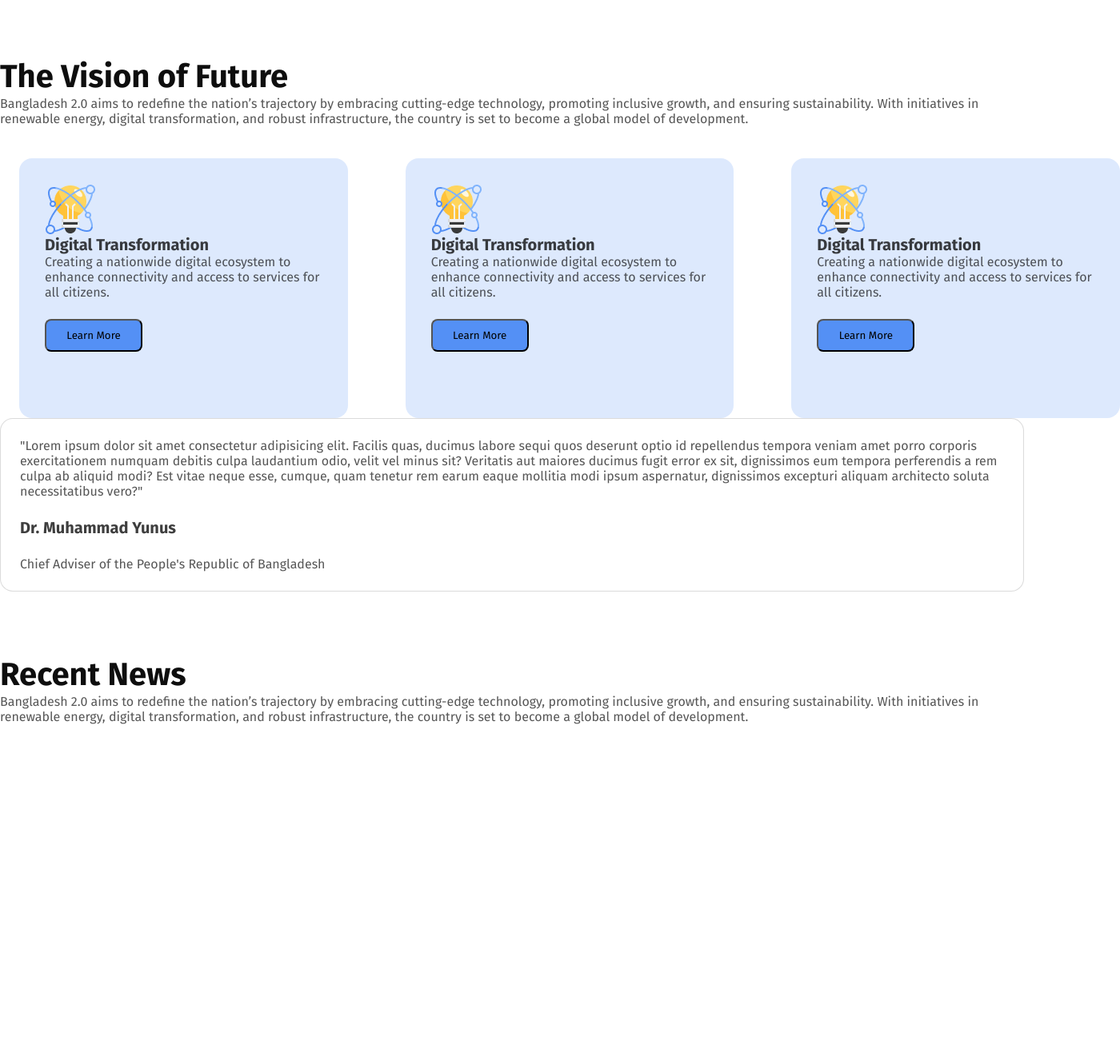
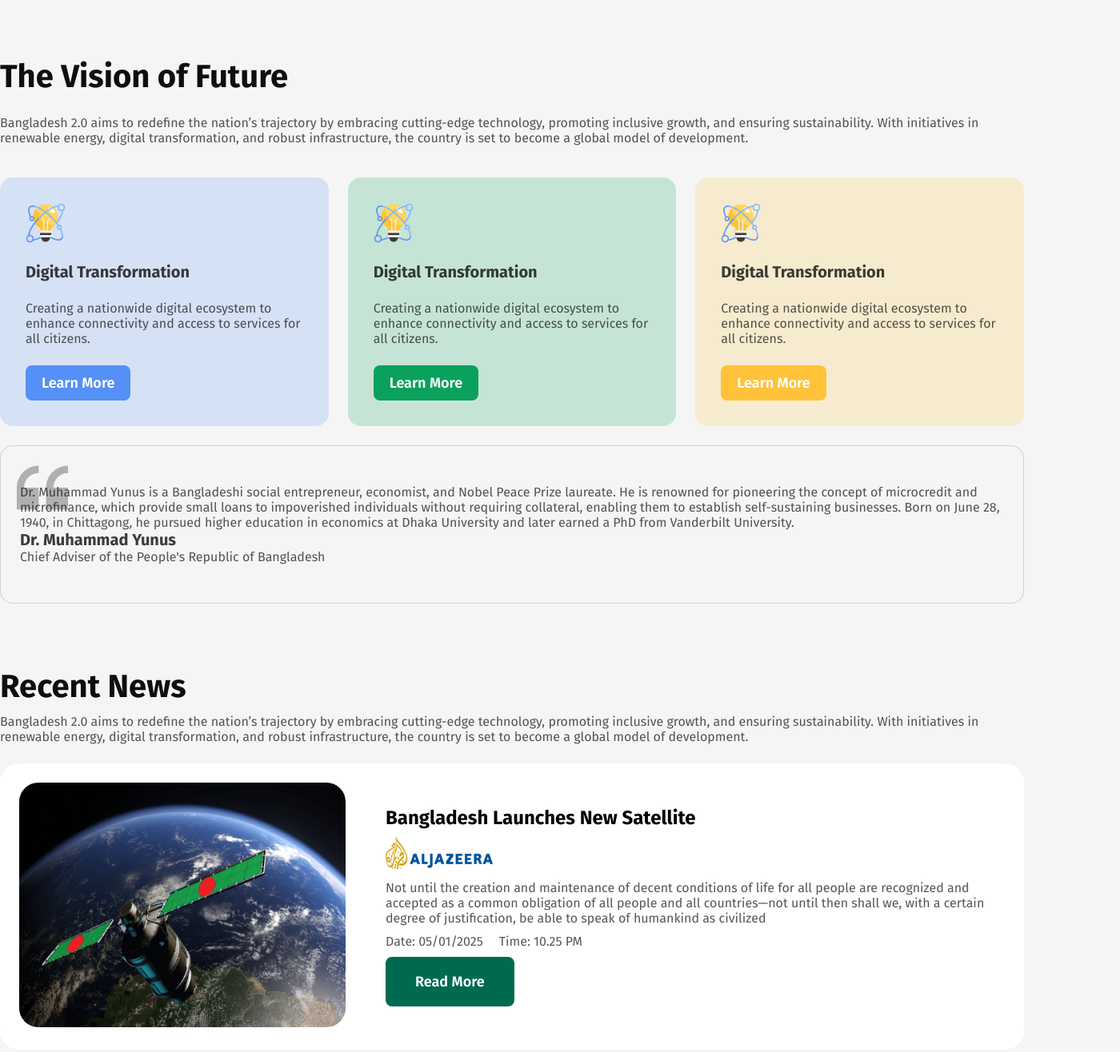
Before and after one commit to sifathaquezidan/PH-Assignment1, a plain HTML site: page index.html in a window 1280 px wide. Shown: the part 1020-2336 px from the top of the page at 80% size, 1400 px wide, since content can reach past the window. Before the commit the page ends 1926 px from the top, so only its background shows below. Drawn offline with Linux system fonts and the light colour scheme.

Commit message:
Added news and chaged some style

```diff
--- a/index.html
+++ b/index.html
@@ -71,13 +71,14 @@
                     <p class="text">Dolor sit amet consectuter elit. Facilis quas, ducimus labore sequi quos</p>
                 </div>
             </div>
+        </section>
 
-        </section>
+        <!-- Vision of Future -->
         <section>
             <div>
                 <div>
                     <h1 class="title">The Vision of Future</h1>
-                    <p class="text">
+                    <p class="text vision-text">
                         Bangladesh 2.0 aims to redefine the nation’s trajectory by embracing cutting-edge technology,
                         promoting inclusive growth, and ensuring sustainability. With initiatives in renewable energy,
                         digital transformation, and robust infrastructure, the country is set to become a global model
@@ -95,10 +96,10 @@
                                 all citizens.
                             </p>
                             <div>
-                                <button class="btn2"> Learn More</button>
+                                <button class="btn btn2"> Learn More</button>
                             </div>
                         </div>
-                        <div class="card2">
+                        <div class="card2 green-card">
                             <img src="assets/card-icon.png" alt="" srcset="">
                             <h2 class="smalltitle">
                                 Digital Transformation
@@ -109,10 +110,10 @@
                                 all citizens.
                             </p>
                             <div>
-                                <button class="btn2"> Learn More</button>
+                                <button class="btn btn2 btn3"> Learn More</button>
                             </div>
                         </div>
-                        <div class="card2">
+                        <div class="card2 yellow-card">
                             <img src="assets/card-icon.png" alt="" srcset="">
                             <h2 class="smalltitle">
                                 Digital Transformation
@@ -123,7 +124,7 @@
                                 all citizens.
                             </p>
                             <div>
-                                <button class="btn2"> Learn More</button>
+                                <button class="btn btn2 btn4"> Learn More</button>
                             </div>
                         </div>
                     </div>
@@ -133,9 +134,15 @@
                 </div>
             </div>
         </section>
-        <section>
-            <div class="card">
-                <p class="text">"Lorem ipsum dolor sit amet consectetur adipisicing elit. Facilis quas, ducimus labore sequi quos deserunt optio id repellendus tempora veniam amet porro corporis exercitationem numquam debitis culpa laudantium odio, velit vel minus sit? Veritatis aut maiores ducimus fugit error ex sit, dignissimos eum tempora perferendis a rem culpa ab aliquid modi? Est vitae neque esse, cumque, quam tenetur rem earum eaque mollitia modi ipsum aspernatur, dignissimos excepturi aliquam architecto soluta necessitatibus vero?"
+
+        <!-- Dr Mohammad Younus -->
+        <section class="younus">
+            <div class="card200">
+                <p class="text">Dr. Muhammad Yunus is a Bangladeshi social entrepreneur, economist, and Nobel Peace
+                    Prize laureate. He is renowned for pioneering the concept of microcredit and microfinance, which
+                    provide small loans to impoverished individuals without requiring collateral, enabling them to
+                    establish self-sustaining businesses. Born on June 28, 1940, in Chittagong, he pursued higher
+                    education in economics at Dhaka University and later earned a PhD from Vanderbilt University.
                 </p>
                 <h2 class="smalltitle">Dr. Muhammad Yunus</h2>
                 <p class="text">Chief Adviser of the People's Republic of Bangladesh</p>
@@ -144,12 +151,78 @@
         </section>
 
         <!-- Recent news -->
-         <section>
+        <section>
             <div>
-                <h1 class="title">Recent News</h1>
-                <p class="text">Bangladesh 2.0 aims to redefine the nation’s trajectory by embracing cutting-edge technology, promoting inclusive growth, and ensuring sustainability. With initiatives in renewable energy, digital transformation, and robust infrastructure, the country is set to become a global model of development.</p>
+                <h1 class="title recent">Recent News</h1>
+                <p class="text">Bangladesh 2.0 aims to redefine the nation’s trajectory by embracing cutting-edge
+                    technology, promoting inclusive growth, and ensuring sustainability. With initiatives in renewable
+                    energy, digital transformation, and robust infrastructure, the country is set to become a global
+                    model of development.</p>
             </div>
-         </section>
+            <div class="news">
+                <div class="left">
+                    <img src="assets/satelite.png" alt="">
+                </div>
+                <div class="right">
+                    <h2>Bangladesh Launches New Satellite</h2>
+                    <div>
+                        <img src="assets/al-jazeera.png" alt="">
+                    </div>
+                    <p class="text">Not until the creation and maintenance of decent conditions of life for all people are recognized
+                        and accepted as a common obligation of all people and all countries—not until then shall we,
+                        with a certain degree of justification, be able to speak of humankind as civilized</p>
+                    <div class="date">
+                        <p class="text">Date: 05/01/2025</p>
+                        <p class="text">Time: 10.25 PM</p>
+                    </div>
+                    <div>
+                        <button class="btn">Read More</button>
+                    </div>
+                </div>
+            </div>
+            <div class="news news2">
+                <div class="left">
+                    <img src="assets/satelite.png" alt="">
+                </div>
+                <div class="right">
+                    <h2>Bangladesh Launches New Satellite</h2>
+                    <div>
+                        <img src="assets/al-jazeera.png" alt="">
+                    </div>
+                    <p class="text">Not until the creation and maintenance of decent conditions of life for all people are recognized
+                        and accepted as a common obligation of all people and all countries—not until then shall we,
+                        with a certain degree of justification, be able to speak of humankind as civilized</p>
+                    <div class="date">
+                        <p class="text">Date: 05/01/2025</p>
+                        <p class="text">Time: 10.25 PM</p>
+                    </div>
+                    <div>
+                        <button class="btn">Read More</button>
+                    </div>
+                </div>
+            </div>
+            <div class="news">
+                <div class="left">
+                    <img src="assets/satelite.png" alt="">
+                </div>
+                <div class="right">
+                    <h2>Bangladesh Launches New Satellite</h2>
+                    <div>
+                        <img src="assets/al-jazeera.png" alt="">
+                    </div>
+                    <p class="text">Not until the creation and maintenance of decent conditions of life for all people are recognized
+                        and accepted as a common obligation of all people and all countries—not until then shall we,
+                        with a certain degree of justification, be able to speak of humankind as civilized</p>
+                    <div class="date">
+                        <p class="text">Date: 05/01/2025</p>
+                        <p class="text">Time: 10.25 PM</p>
+                    </div>
+                    <div>
+                        <button class="btn">Read More</button>
+                    </div>
+                </div>
+            </div>
+        </section>
     </main>
 
 </body>
--- a/styles/style.css
+++ b/styles/style.css
@@ -8,7 +8,9 @@
     box-sizing: border-box;
     font-family: "Fira Sans", serif;
 }
-
+body{
+    background-color: #F5F5F5;
+}
 header , main{
     max-width: 1280px;
     margin: 0 auto;
@@ -102,6 +104,7 @@ header button:hover{
     display: flex;
     gap: 24px;
     margin-top: 40px;
+    justify-content: space-between;
 }
 
 .card{
@@ -121,41 +124,88 @@ header button:hover{
     font-weight: 700
 }
 .btn2{
-        /* Frame 2 */
-    position: static;
-    width: 122px;
-    height: 41px;
-    /* Auto layout */
-    display: flex;
-    flex-direction: row;
-    justify-content: center;
-    align-items: center;
-    gap: 48;
-    padding: 11px 20px 11px 20px;
-
-
-    /* Inside Auto Layout */
-    flex: none;
-    order: 2;
-    flex-grow: 0;
-    margin: 24px 0px;
-    border-radius: 8px;
     background: rgb(84, 144, 245);
+    border: none;
+    padding: 11px 20px;
 }
 .card2{
-    width: 410.67px;
-    height: 325px;
     display: flex;
     flex-direction: column;
-    justify-content: flex-start;
-    align-items: flex-start;
-    gap: 24;
+    gap: 24px;
     padding: 32px;
-    flex: none;
-    order: 0;
-    flex-grow: 1;
-    margin: 0px 24px;
-    box-sizing: border-box;
     border-radius: 16px;
     background: rgba(84, 144, 245, 0.2);
 }
+
+.btn3{
+    background: rgb(9, 161, 92);
+}
+
+.btn4{
+    background: rgb(255, 194, 57);
+}
+
+.vision-text{
+    margin-top: 24px;
+}
+
+
+
+.card2 > img{
+    width: 50px;
+
+}
+
+.green-card{
+    background: rgb(198, 228, 214);
+}
+
+.yellow-card{
+    background: rgb(247, 235, 207);
+}
+
+/* Dr Mohammad Younus */
+.card200{
+    margin-top: 24px;
+    background-image: url('../assets/quote-bg.png');
+    background-repeat: no-repeat;
+    background-position: 20px 20px;
+    border: 1px solid rgba(14, 14, 14, 0.15);
+    border-radius: 16px;
+    /* background: rgb(255, 255, 255); */
+    padding: 48px 24px;
+}
+
+/* News */
+.news{
+    display: flex;
+    gap: 50px;
+    margin-top: 24px;
+    border-radius: 24px;
+    background: rgb(255, 255, 255);
+    padding: 24px;
+}
+
+.left img{
+    border-radius: 24px;
+}
+
+.right{
+    display: flex;
+    flex-direction: column;
+    justify-content: center;
+    gap: 10px;
+}
+
+.date{
+    display: flex;
+    gap: 20px;
+}
+
+.recent{
+    margin-bottom: 10px;
+}
+
+.news2{
+    flex-direction: row-reverse;
+}
```
